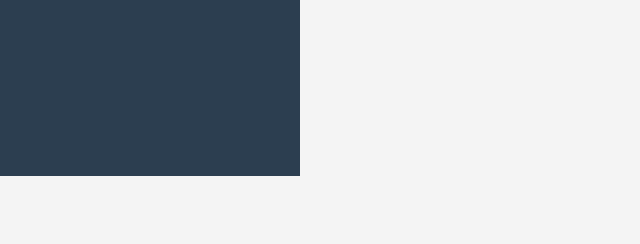
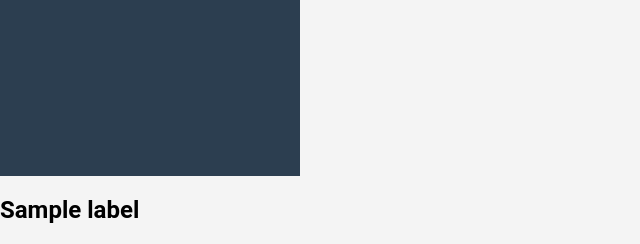
Before and after one commit to infowarepy/CyberSecurityDeployment, a Flask app: template templates/index.html in a window 1280 px wide. Shown: the part 624-868 px from the top of the page, without its empty margins (0-640 px from the left). Before the commit the page ends 800 px from the top, so only its background shows below. Run offline with Flask 3, Linux system fonts and the light colour scheme; the template is opened without the code that fills it: most values are stand-ins (such as "Sample title", 1, 10 or a date in 2020).

Commit message:
nothin' much

```diff
--- a/app.py
+++ b/app.py
@@ -1,6 +1,7 @@
 from main_update2 import *
 from pdf_selector_update1 import *
 from flask import Flask, request, redirect, url_for, session, render_template
+from country_driver import *
 import json
 import pandas
 
@@ -15,8 +16,10 @@ def home():
 def scrapper():
     countries_input = request.form.get('countries')
     countries=[i.strip() for i in countries_input.split('\n')]
-    print(countries)
-
+    for country in countries:
+        scrap_country(country_name=country)
+        render_template('index.html',label='working')
+    return render_template('index.html',label='done')
 # @app.route('/upload', methods=['POST'])
 # def upload():
 #     countries_input = request.form.get('countries')
--- a/country_driver.py
+++ b/country_driver.py
@@ -99,5 +99,3 @@ def scrap_country(country_name):
         pdf_for_link = pdf_name_list + pdf_from_sub_link
 
     return pdf_for_link
-
-scrap_country('Belgium')
--- a/templates/index.html
+++ b/templates/index.html
@@ -14,5 +14,6 @@
             <button type="submit">Start Scraping</button>
         </form>
     </div>
+    <h2>{{label}}</h2>
 </body>
 </html>
```
